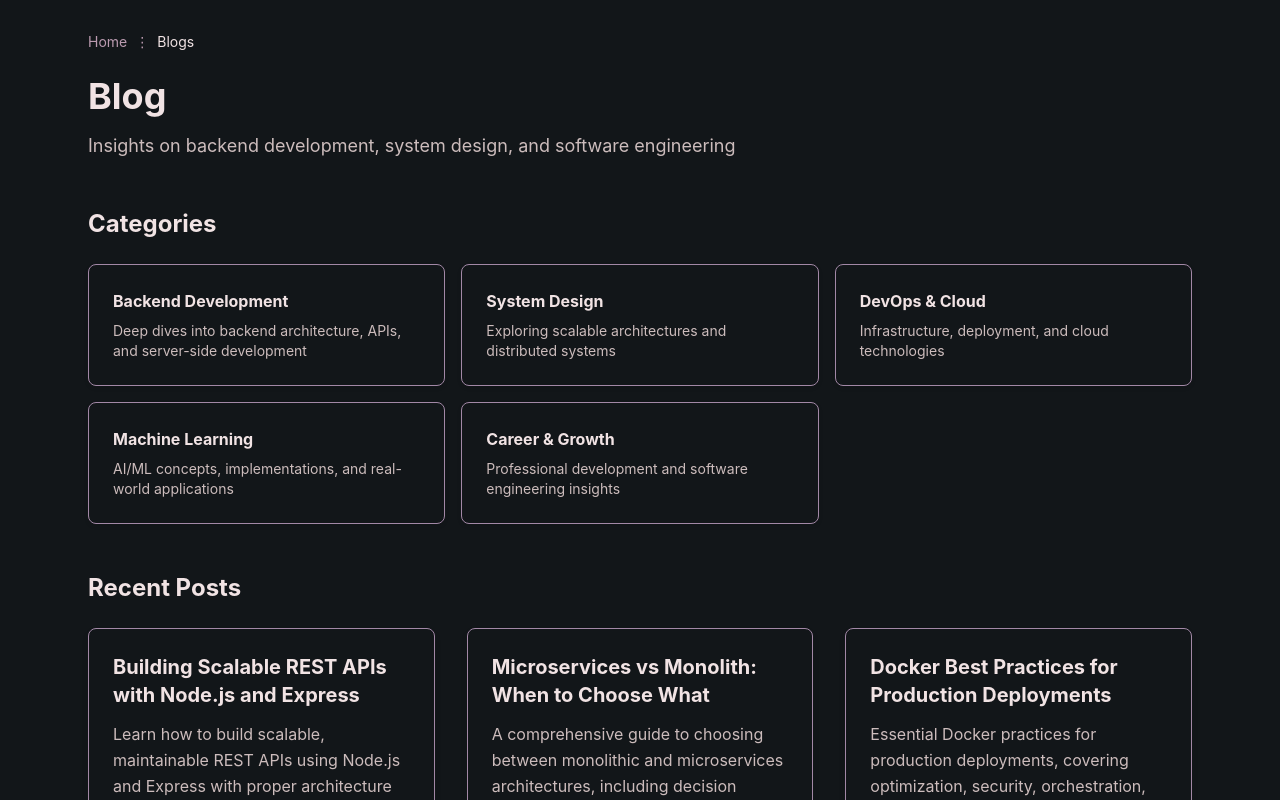
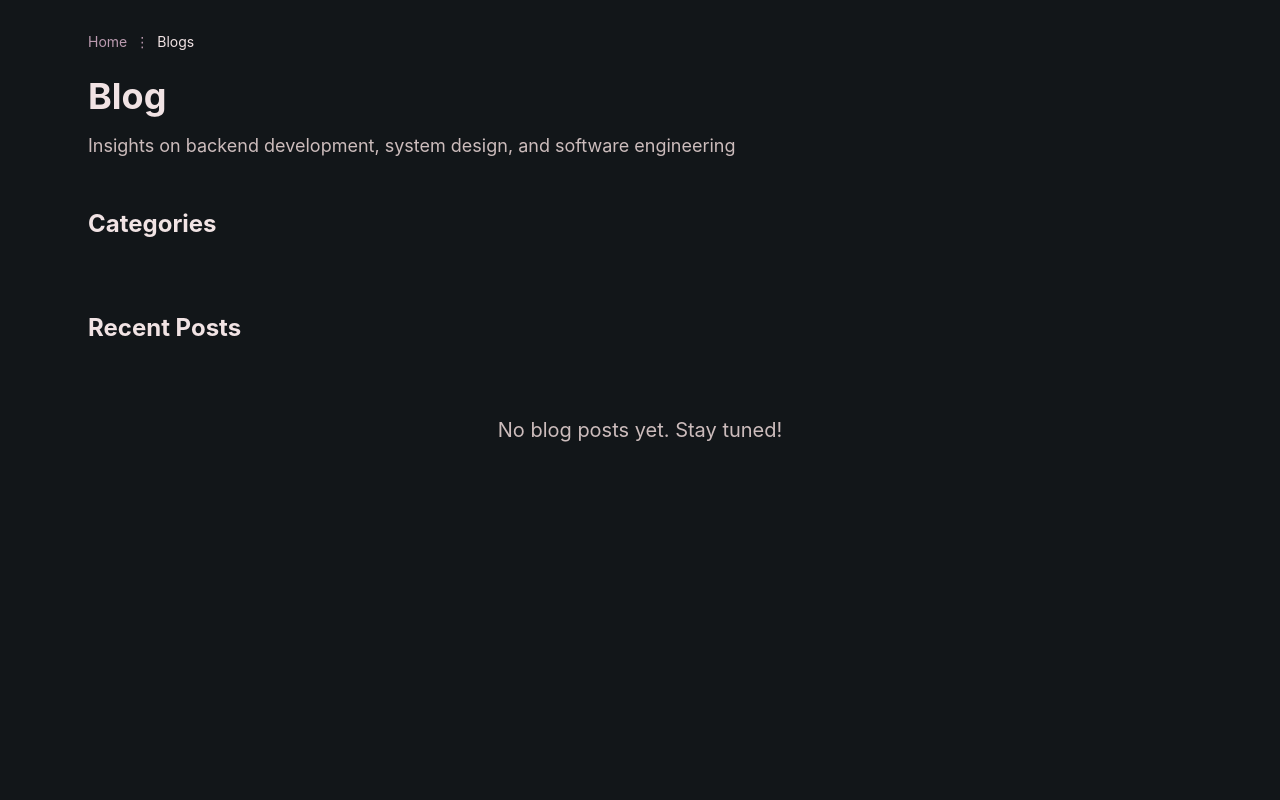
Before and after one commit to akarshroot/portfolio_v2, a React (Create React App) app: page /blogs in a window 1280 px wide. Built offline with nearby package versions, Linux system fonts and the light colour scheme.

Commit message:
adding dummy blogs

```diff
--- a/src/data/blogs.ts
+++ b/src/data/blogs.ts
@@ -1,6 +1,7 @@
 import { BlogPost, BlogCategory } from '../types/blog';
 
-export const blogCategories: BlogCategory[] = [
+export const blogCategories: BlogCategory[] = []
+export const blogCategoriesDummy: BlogCategory[] = [
   {
     id: '1',
     name: 'Backend Development',
@@ -33,7 +34,8 @@ export const blogCategories: BlogCategory[] = [
   }
 ];
 
-export const blogPosts: BlogPost[] = [
+export const blogPosts: BlogPost[] = []
+export const blogPostsDummy: BlogPost[] = [
   {
     id: '1',
     title: 'Building Scalable REST APIs with Node.js and Express',
```
